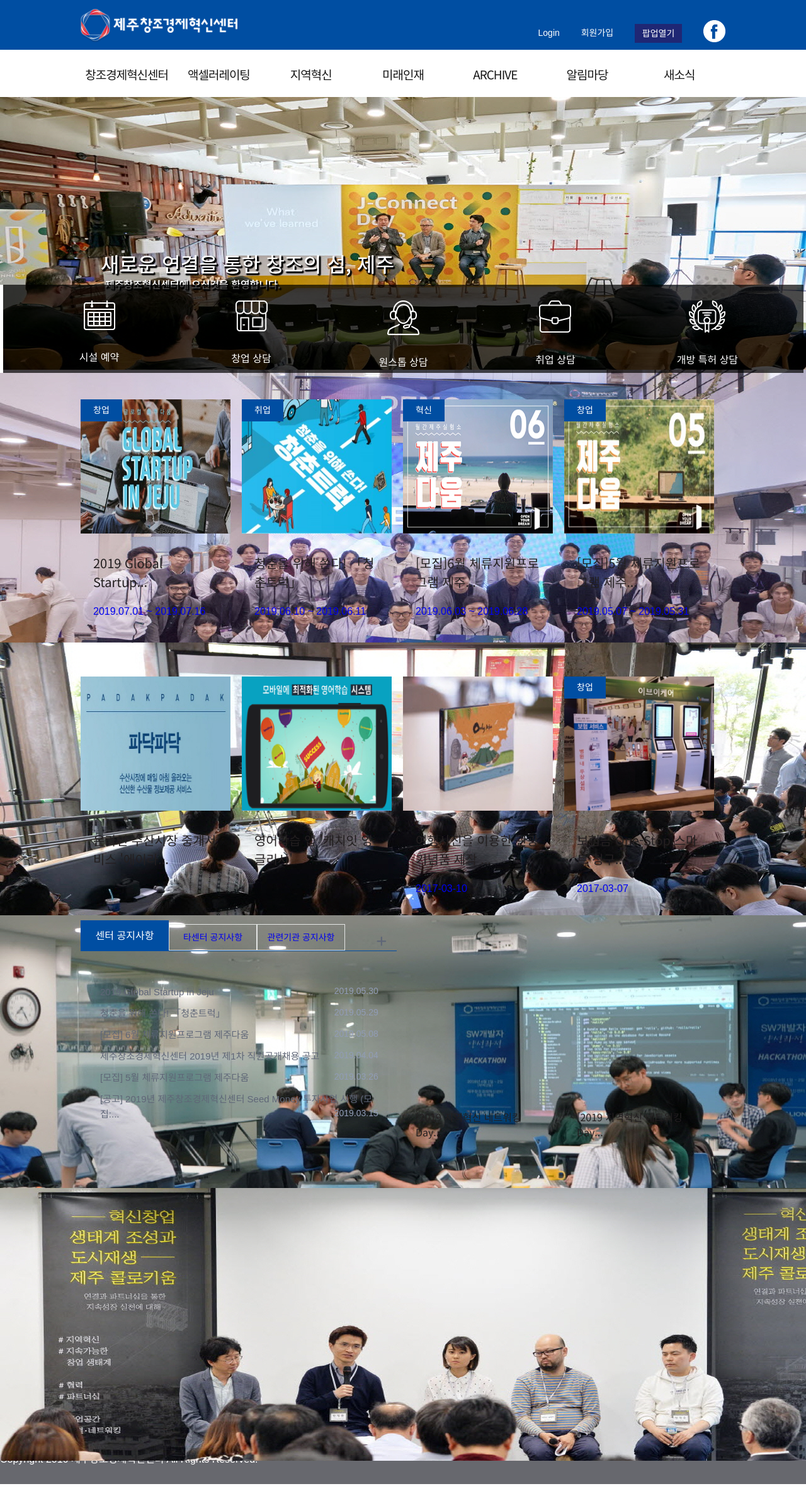
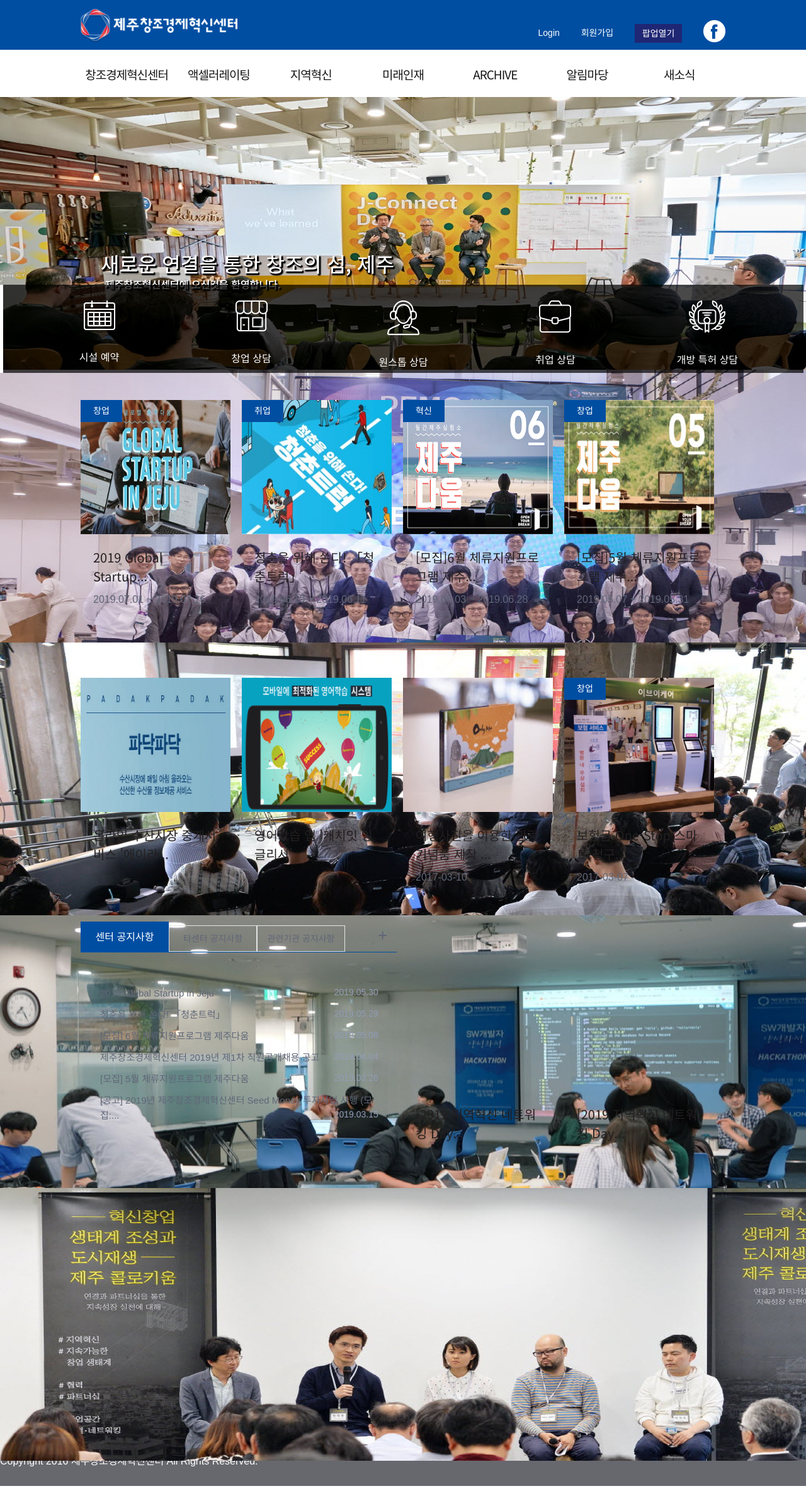
Before and after one commit to KangRachel/kangrachel.github.io, a Jekyll site: the page project/ccei/index.html, which Jekyll copies as it is, in a window 1280 px wide. Shown: the whole page at 63% size. Built offline with Jekyll 4.4.1, drawn with Linux system fonts in a browser that asks for light colours; nearby versions of some CDN libraries; some web fonts are replaced; grey boxes are pictures that could not be loaded.

Commit message:
[UPDATE]인터페이스 세부수정

```diff
--- a/project/ccei/index.html
+++ b/project/ccei/index.html
@@ -312,7 +312,7 @@
   <section class="content">
     <div class="content-wrap">
       <div class="program-title">
-        <span>센터 프로그램</span>
+        <h3>센터 프로그램</h3>
         <span class="view-more"><i class="fas fa-plus"></i></span>
       </div>
       <ul class="program-list">
@@ -324,7 +324,7 @@
                 <img src="./asset/2019global.jpg">
               </div>
               <div class="program-info">
-                <h3>2019 Global Startup...</h3>
+                <h4>2019 Global Startup...</h4>
                 <div>2019.07.01 ~ 2019.07.16</div>
               </div>
             </div>
@@ -338,7 +338,7 @@
                 <img src="./asset/chungchun.jpg">
               </div>
               <div class="program-info">
-                <h3>청춘을 위해 쏜다! 「청춘트럭」</h3>
+                <h4>청춘을 위해 쏜다! 「청춘트럭」</h4>
                 <div>2019.06.10 ~ 2019.06.11</div>
               </div>
             </div>
@@ -352,7 +352,7 @@
                 <img src="./asset/jeju_june.jpg">
               </div>
               <div class="program-info">
-                <h3>[모집]6월 체류지원프로그램 제주...</h3>
+                <h4>[모집]6월 체류지원프로그램 제주...</h4>
                 <div>2019.06.03 ~ 2019.06.28</div>
               </div>
             </div>
@@ -366,7 +366,7 @@
                 <img src="./asset/jeju_may.jpg">
               </div>
               <div class="program-info">
-                <h3>[모집]5월 체류지원프로그램 제주...</h3>
+                <h4>[모집]5월 체류지원프로그램 제주...</h4>
                 <div>2019.05.07 ~ 2019.05.31</div>
               </div>
             </div>
@@ -377,7 +377,7 @@
     <div class="content-wrap">
       <div class="half-content">
         <div class="program-title">
-          <span>성공스토리</span>
+          <h3>성공스토리</h3>
           <span class="view-more"><i class="fas fa-plus"></i></span>
         </div>
       <ul class="program-list">
@@ -388,7 +388,8 @@
                   <img src="./asset/padakpadak.jpg">
                 </div>
                 <div class="program-info">
-                  <h3>온라인 수산시장 중개서비스 '에이라...</h3>
+                  <h4>온라인 수산시장 중개서비스 '에이라...</h4>
+                  <div></div>
                 </div>
               </div>
             </a>
@@ -400,7 +401,8 @@
                     <img src="./asset/catch.png">
                   </div>
                   <div class="program-info">
-                    <h3>영어학습 앱 '캐치잇 잉글리시'</h3>
+                    <h4>영어학습 앱 '캐치잇 잉글리시'</h4>
+                    <div></div>
                   </div>
                 </div>
               </a>
@@ -409,7 +411,7 @@
     </div>
       <div class="half-content">
         <div class="program-title">
-          <span>창의제품 사례</span>
+          <h3>창의제품 사례</h3>
           <span class="view-more"><i class="fas fa-plus"></i></span>
         </div>
         <ul class="program-list">
@@ -420,7 +422,7 @@
                 <img src="./asset/travel_photo.jpg">
               </div>
               <div class="program-info">
-                <h3>여행사진을 이용한 관광기념품 제작 ...</h3>
+                <h4>여행사진을 이용한 관광기념품 제작 ...</h4>
                 <div>2017-03-10</div>
               </div>
             </div>
@@ -434,7 +436,7 @@
                 <img src="./asset/one_stop.png">
               </div>
               <div class="program-info">
-                <h3>보험금 One-Stop 스마트 청구...</h3>
+                <h4>보험금 One-Stop 스마트 청구...</h4>
                 <div>2017-03-07</div>
               </div>
             </div>
@@ -448,13 +450,13 @@
         <nav class="notice-tab-bar">
           <ul>
             <li class="tab-item tab-active">
-              <a href="#">센터 공지사항</a>
+              <h3><a href="#">센터 공지사항</a></h3>
             </li>
             <li class="tab-item">
-              <a href="#">타센터 공지사항</a>
+              <h3><a href="#">타센터 공지사항</a></h3>
             </li>
             <li class="tab-item">
-              <a href="#">관련기관 공지사항</a>
+              <h3><a href="#">관련기관 공지사항</a></h3>
             </li>
             <li>
               <span class="view-more"><i class="fas fa-plus"></i></span>
@@ -474,7 +476,7 @@
       </div>
       <div class="half-content">
         <div class="program-title">
-          <span>홍보동영상</span>
+          <h3>홍보동영상</h3>
           <span class="view-more"><i class="fas fa-plus"></i></span>
         </div>
         <ul class="program-list">
@@ -485,7 +487,7 @@
                   <iframe src="https://www.youtube.com/embed/NfevKp4wGog" frameborder="0" allow="accelerometer; autoplay; encrypted-media; gyroscope; picture-in-picture" allowfullscreen></iframe>
                 </div>
                 <div class="program-info video">
-                  <h3>[2019 지역혁신 네트워킹 Day...</h3>
+                  <h4>[2019 지역혁신 네트워킹 Day...</h3>
                 </div>
               </div>
             </a>
@@ -497,7 +499,7 @@
                   <iframe src="https://www.youtube.com/embed/NfevKp4wGog" frameborder="0" allow="accelerometer; autoplay; encrypted-media; gyroscope; picture-in-picture" allowfullscreen></iframe>
                 </div>
                 <div class="program-info video">
-                  <h3>[2019 지역혁신 네트워킹 Day...</h3>
+                  <h4>[2019 지역혁신 네트워킹 Day...</h3>
                 </div>
               </div>
             </a>
@@ -539,7 +541,7 @@
               <label>매우 불만족</label>
             </li>
             <li>
-              <button type="button" class="check-btn">확인</button>
+              <a href="#none" class="check-btn">확인</a>
             </li>
           </ul>
         </form>
--- a/project/ccei/style.css
+++ b/project/ccei/style.css
@@ -140,6 +140,7 @@
     background: #fff;
     float: left;
 }
+
 .lnb div {
     border-right: 1px solid #cccccc;
     margin-top: 30px;
@@ -234,7 +235,7 @@
 .utility {
     width: 99.3%;
     height: 140px;
-    background: rgb(0,0,0,0.7);
+    background: rgba(0,0,0,.7);
     position: absolute;
     bottom: 10px;
     border-left: 5px solid #fff;
@@ -304,14 +305,16 @@
 .program-title {
     margin: 10px 0;
 }
-.program-title span {
-    font-size: 18px;
+.program-title h3 {
+    font-size: 1.125em;
+    font-weight: 400;
     color: #222222;
+    display: inline-block;
 }
 .program-info {
-    padding: 10px 20px;
+    padding: 0 20px;
 }
-.program-info h3{
+.program-info h4{
     font-size : 20px;
     color: #231f20;
     font-weight: 400;
@@ -319,7 +322,8 @@
     height: 35px;
 }
 .program-info div {
-    padding-top: 30px;
+    padding: 20px 0;
+    color: #5f6677;
 }
 .half-content {
     width: 50%;
@@ -346,8 +350,8 @@
     font-size: 14px;
 }
 .tab-item a{
-    display: block;
     height: 40px;
+    color: #5f6677;
 }
 
 .tab-active a {
@@ -363,10 +367,7 @@
     font-size: 16px;
 }
 .notice-tab-bar .view-more {
-    position: absolute;
-    right: 1px;
-    top: 15px;
-    font-size: 18px;
+    padding-top: 5px;
 }
 .notice-board {
     border: 1px solid #e3e5e4;
```
